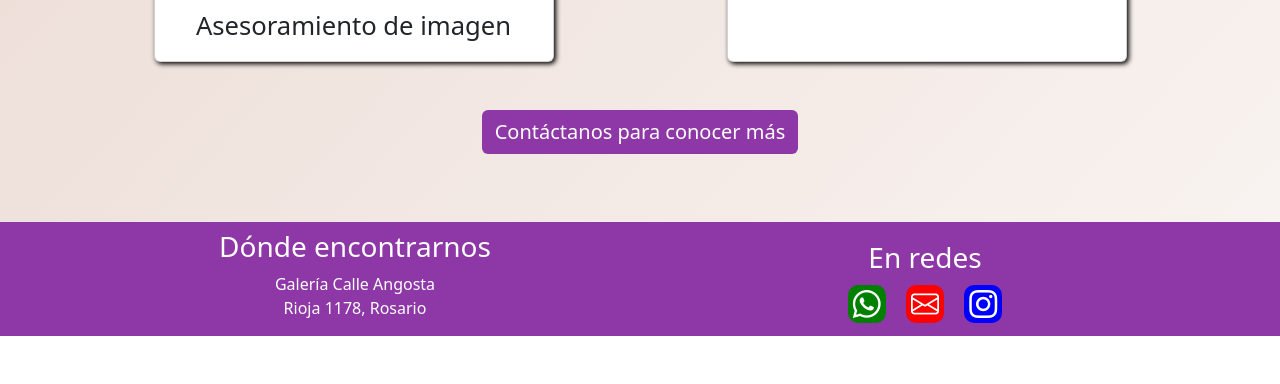
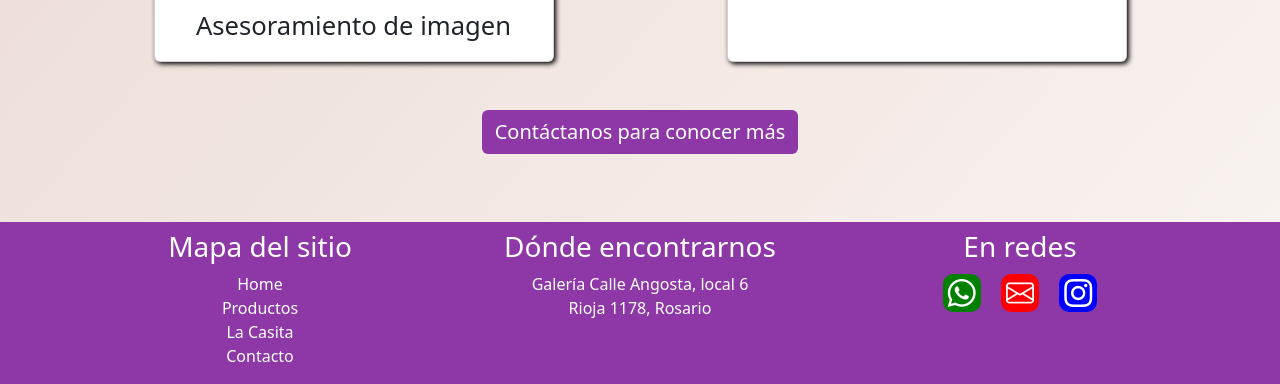
Before and after one commit to AgustinCarignano/barroca-carignano-bootstrap, a website: page paginas/nosotros.html in a window 1280 px wide. Shown: the part 1050-1434 px from the top of the page. Before the commit the page ends 1386 px from the top, so only its background shows below. Drawn offline with nearby package versions, Linux system fonts and the light colour scheme.

Commit message:
agregado mapa del sitio en todas las páginas

```diff
--- a/paginas/nosotros.html
+++ b/paginas/nosotros.html
@@ -86,14 +86,33 @@
         <footer class="bg-barro text-white pt-2">
             <div class="container">
                 <!-- columna izquierda del footer -->
-                <div class="row align-items-center">
-                    <div class="col-sm-6 text-center">
+                <div class="row align-items-start">
+                    <div class="col-md-4 text-center">
+                        <h3>Mapa del sitio</h3>
+                        <ul class="mapa">
+                            <li class="mapa__item">
+                                <a class="mapa__link" href="../index.html">Home</a>
+                            </li>
+                            <li class="">
+                                <a class="mapa__link" href="./productos.html">Productos</a>
+                            </li>
+                            <li class="">
+                                <a class="mapa__link" href="./nosotros.html">La Casita</a>
+                            </li>
+                            <li class="">
+                                <a class="mapa__link" href="./contacto.html">Contacto</a>
+                            </li>
+                        </ul>
+                    </div>
+
+                    <!-- Columna central del footer -->
+                    <div class="col-md-4 text-center">
                         <h3>Dónde encontrarnos</h3>
-                        <p>Galería Calle Angosta<br>Rioja 1178, Rosario</p>
+                        <p>Galería Calle Angosta, local 6<br>Rioja 1178, Rosario</p>
                     </div>
 
                     <!-- columna derecha del footer -->
-                    <div class="col-sm-6 text-center">
+                    <div class="col-md-4 text-center">
                         <h3>En redes</h3>
                         <a href="" class="text-white"><i class="bi bi-whatsapp fs-3 mx-2"></i></a>
                         <a href="" class="text-white"><i class="bi bi-envelope fs-3 mx-2"></i></a>
```
Also changed, not shown: paginas/contacto.html (+23 -4 lines), paginas/productos.html (+24 -5 lines).
